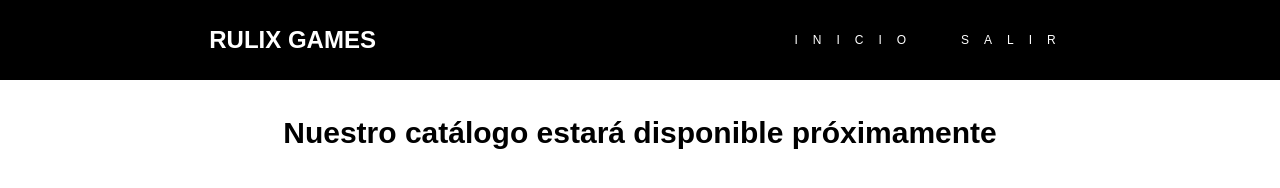
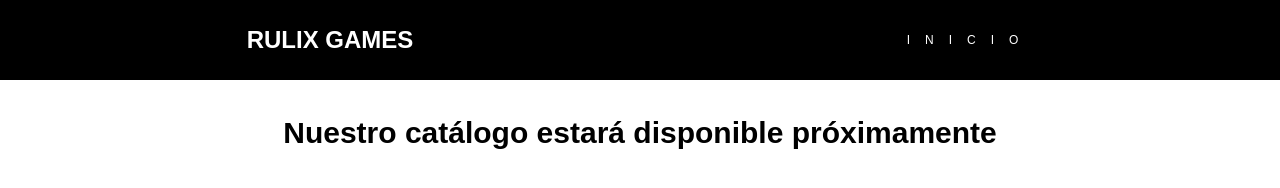
Before and after one commit to oscarvasquez28/Rulix-games, a plain HTML site: page Catalogo.html in a window 1280 px wide. Drawn offline with Linux system fonts and the light colour scheme.

Commit message:
Update Catalogo.html

```diff
--- a/Catalogo.html
+++ b/Catalogo.html
@@ -19,7 +19,7 @@
             <h1>Rulix Games</h1>
             <ul>
                 <li><a href="inicio.html">Inicio</a></li>
-                <li><a href="index.html">Salir</a></li>
+
             </ul>
         </nav>
 
```
